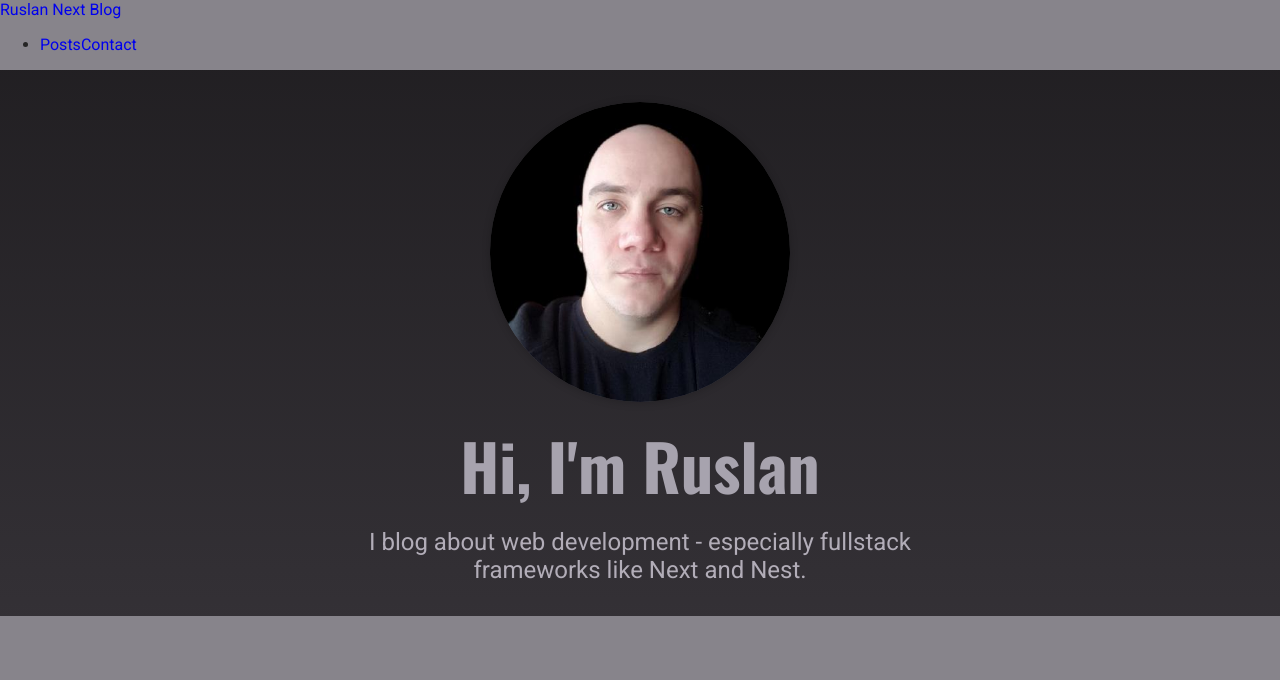
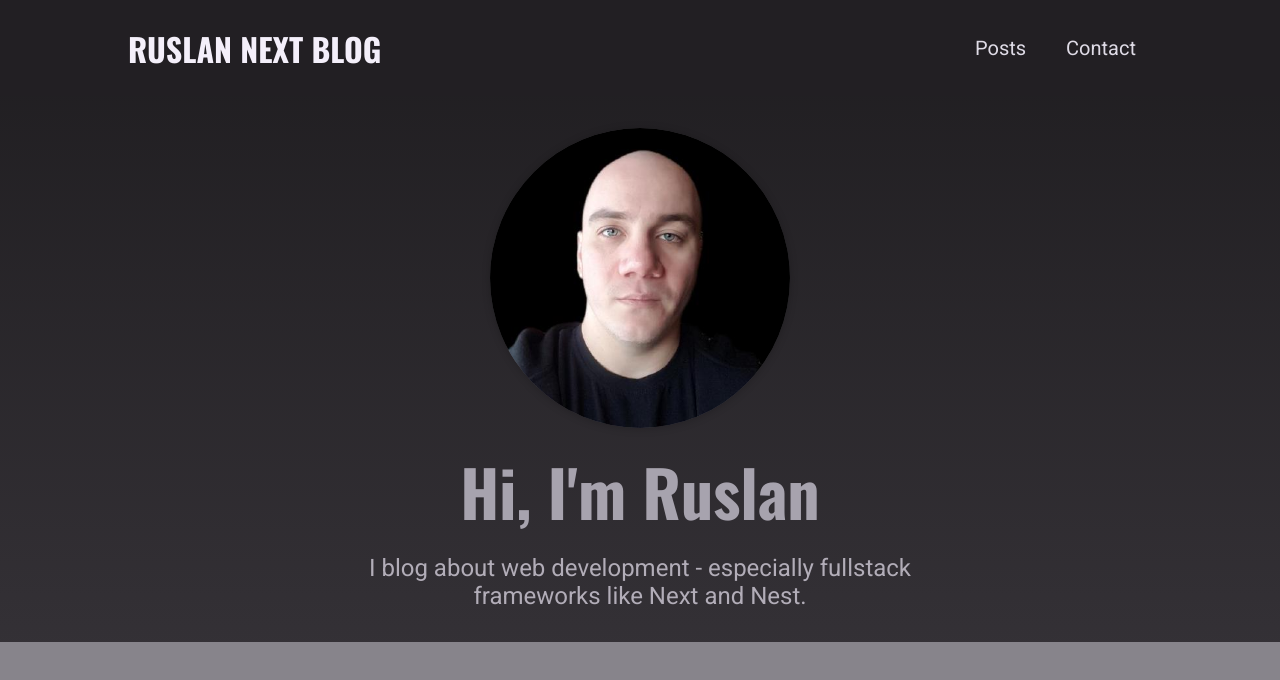
Before and after one commit to Hruchman-Ruslan/next-pages-blog-project, a Next.js app: page / in a window 1280 px wide. Shown: the top 680 px of the page. Built offline with nearby package versions, Linux system fonts and the light colour scheme.

Commit message:
feat: adding styles to navigation logo

```diff
--- /dev/null
+++ b/src/components/layout/logo.module.css
@@ -0,0 +1,13 @@
+.logo {
+  text-transform: uppercase;
+  font-size: var(--size-5);
+  font-weight: bold;
+  font-family: "Oswald", sans-serif;
+  color: var(--color-grey-50);
+}
+
+@media (min-width: 768px) {
+  .logo {
+    font-size: var(--size-8);
+  }
+}
--- a/src/components/layout/logo.tsx
+++ b/src/components/layout/logo.tsx
@@ -1,5 +1,7 @@
+import classes from "./logo.module.css";
+
 export interface LogoProps {}
 
 export default function Logo({}: LogoProps) {
-  return <div>Ruslan Next Blog</div>;
+  return <div className={classes.logo}>Ruslan Next Blog</div>;
 }
--- /dev/null
+++ b/src/components/layout/main-navigation.module.css
@@ -0,0 +1,42 @@
+.header {
+  width: 100%;
+  height: 6rem;
+  background-color: var(--color-grey-900);
+  display: flex;
+  justify-content: space-between;
+  align-items: center;
+  padding: 0 10%;
+}
+
+.header ul {
+  list-style: none;
+  display: flex;
+  align-items: baseline;
+  margin: 0;
+  padding: 0;
+}
+
+.header li {
+  margin: 0 var(--size-4);
+}
+
+.header a {
+  color: var(--color-grey-100);
+  font-size: var(--size-4);
+}
+
+.header a:hover,
+.header a:active,
+.header a.active {
+  color: var(--color-grey-200);
+}
+
+@media (min-width: 768px) {
+  .header ul {
+    gap: 0.5rem;
+  }
+
+  .header a {
+    font-size: var(--size-5);
+  }
+}
--- a/src/components/layout/main-navigation.tsx
+++ b/src/components/layout/main-navigation.tsx
@@ -1,4 +1,6 @@
 import Link from "next/link";
+
+import classes from "./main-navigation.module.css";
 
 import Logo from "./logo";
 
@@ -6,7 +8,7 @@
 
 export default function MainNavigation({}: MainNavigationProps) {
   return (
-    <header>
+    <header className={classes.header}>
       <Link href="/">
         <Logo />
       </Link>
@@ -14,6 +16,8 @@
         <ul>
           <li>
             <Link href="/posts">Posts</Link>
+          </li>
+          <li>
             <Link href="/contact">Contact</Link>
           </li>
         </ul>
```
